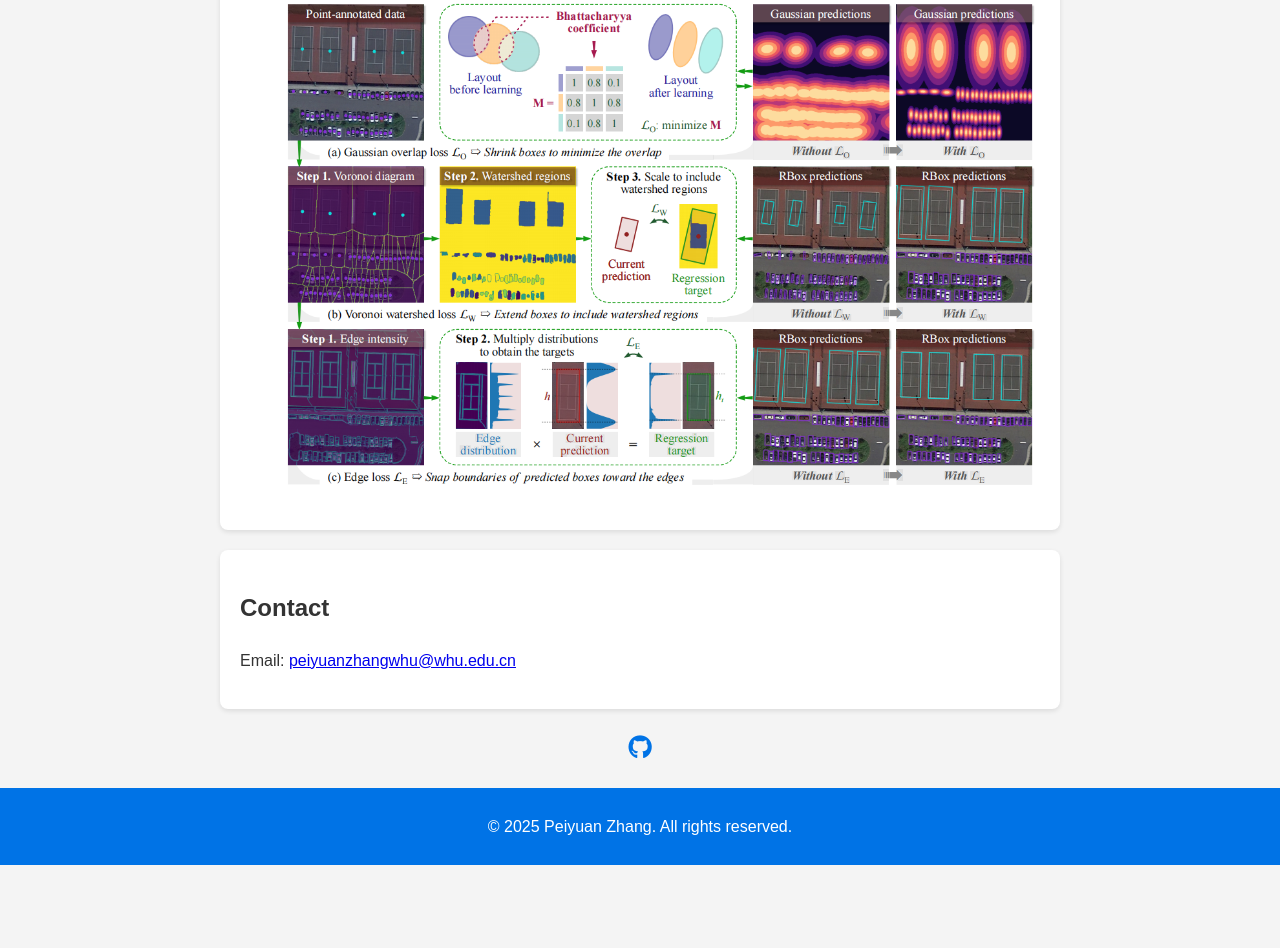
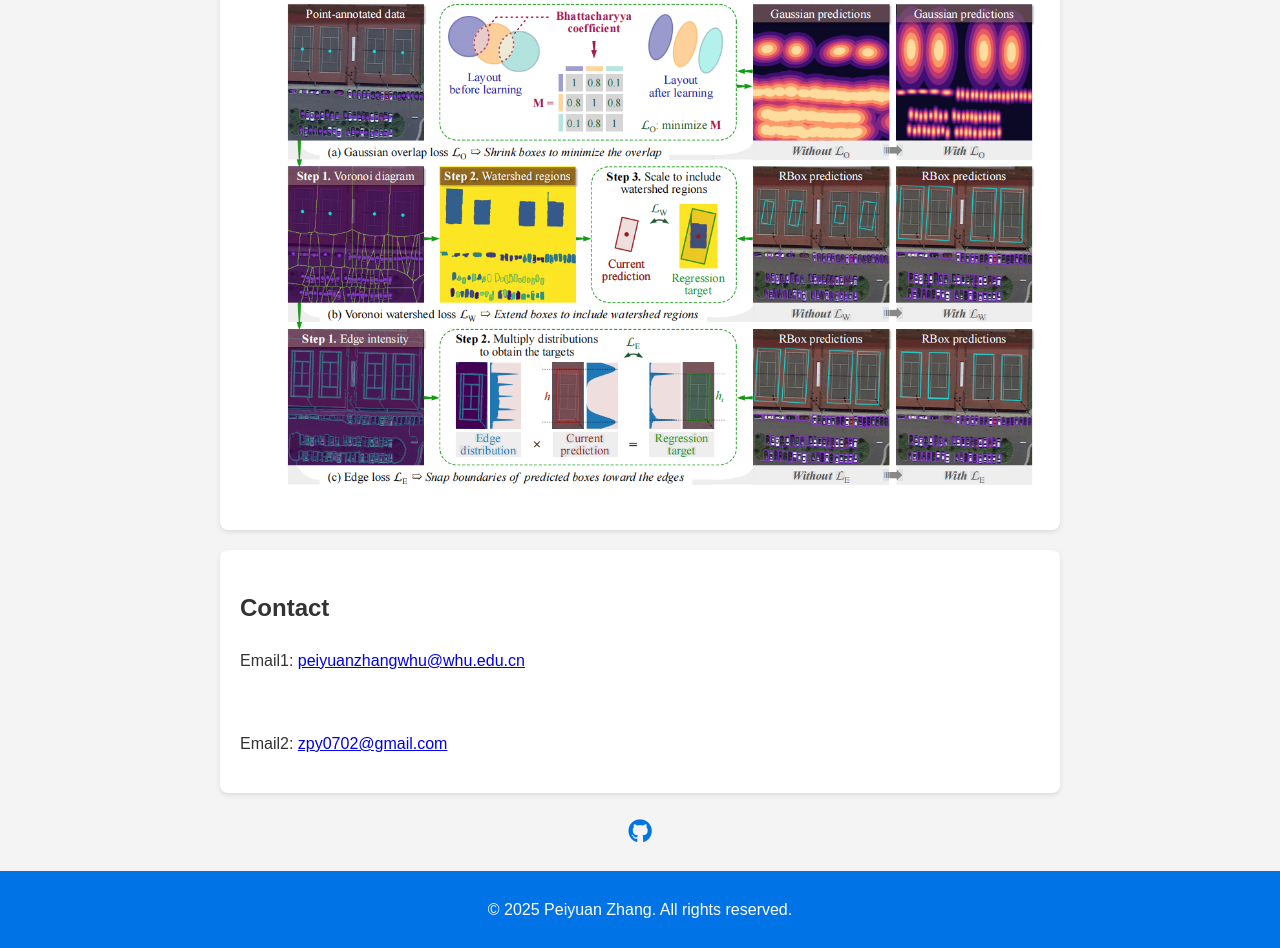
Before and after one commit to ZpyWHU/ZpyWHU.github.io, a plain HTML site: page index.html in a window 1280 px wide. Shown: the part 2199-3147 px from the top of the page. Before the commit the page ends 3064 px from the top, so only its background shows below. Drawn offline with Linux system fonts and the light colour scheme.

Commit message:
Update index.html

```diff
--- a/index.html
+++ b/index.html
@@ -115,7 +115,9 @@
 
     <section id="contact">
         <h2>Contact</h2>
-        <p>Email: <a href="mailto:peiyuanzhangwhu@whu.edu.cn">peiyuanzhangwhu@whu.edu.cn</a></p>
+        <p>Email1: <a href="mailto:peiyuanzhangwhu@whu.edu.cn">peiyuanzhangwhu@whu.edu.cn</a></p>
+        <br>
+        <p>Email2: <a href="mailto:zpy0702@gmail.com">zpy0702@gmail.com</a></p>
     </section>
 
     <div class="icon">
```
